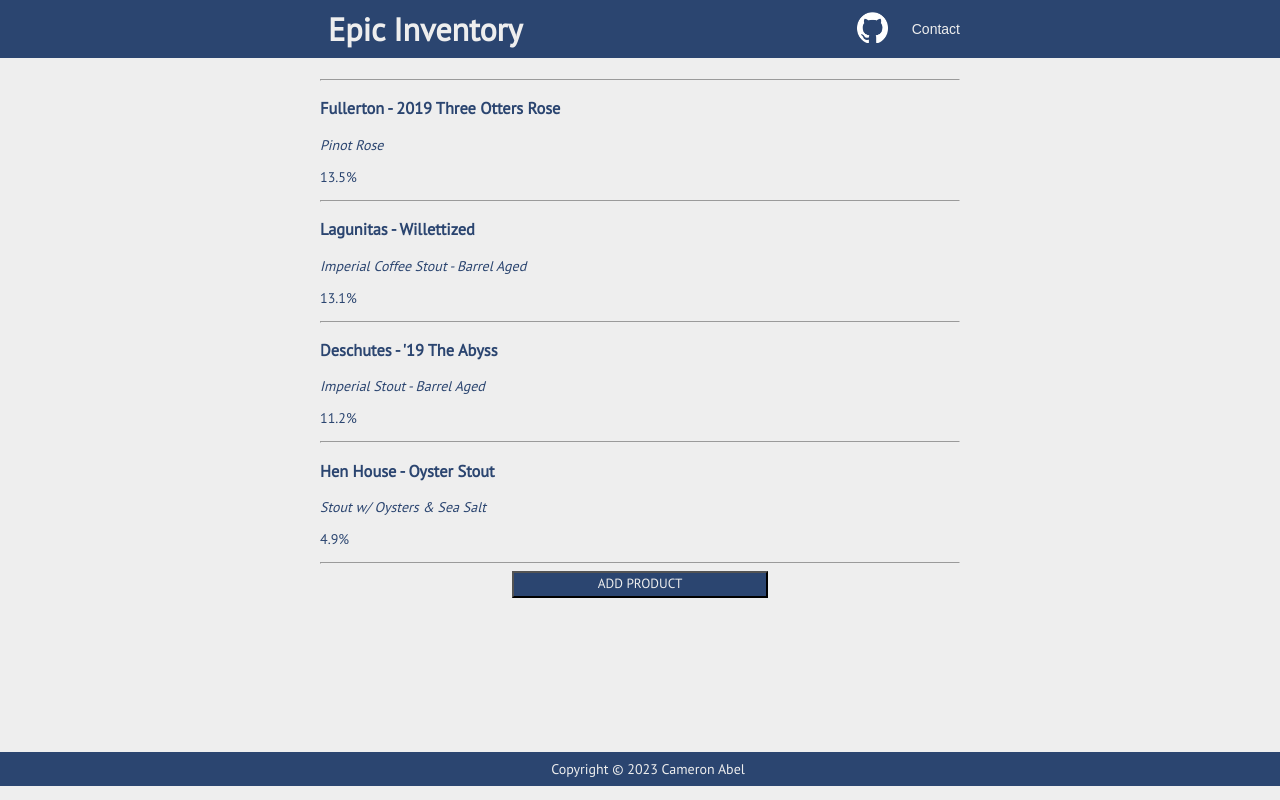
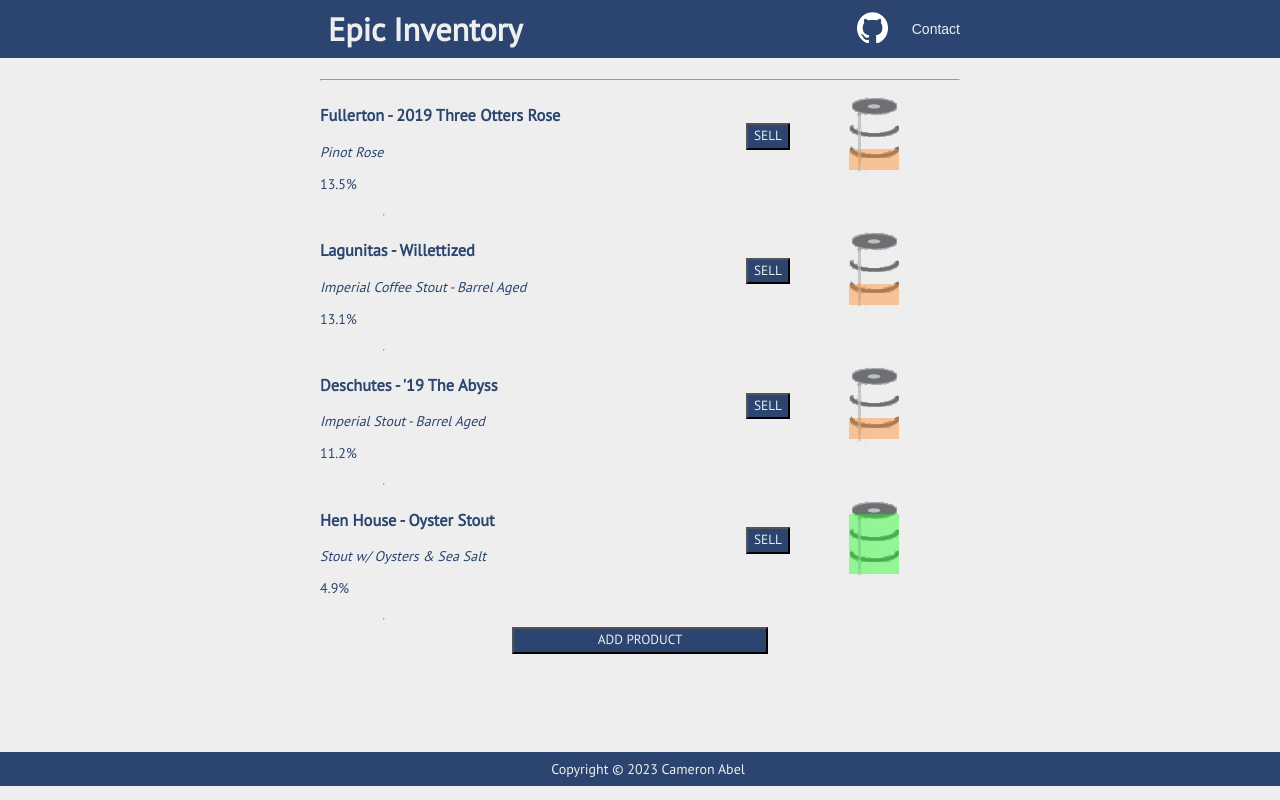
Before and after one commit to cameronabel/epic-inventory, a React (Create React App) app: page / in a window 1280 px wide. Built offline with nearby package versions, Linux system fonts and the light colour scheme.

Commit message:
sell button implemented

```diff
--- a/src/components/NewProductForm.js
+++ b/src/components/NewProductForm.js
@@ -10,6 +10,7 @@
       name: e.target.name.value,
       vendor: e.target.vendor.value,
       shortDescription: e.target.shortDescription.value,
+      abv: e.target.abv.value,
       id: v4()
     });
   }
--- a/src/components/Product.js
+++ b/src/components/Product.js
@@ -3,12 +3,38 @@
 
 
 export default function Product(props){
+  let color = "#1CFF2870";
+  let level = 1;
+  if (props.qty <= 100 && props.qty > 50) {
+    color = "#D2FF2870";
+    level = 0.75;
+  } else if (props.qty <= 50 && props.qty > 10) {
+    color = "#FF8A2870";
+    level = 0.35;
+  } else if (props.qty <= 10) {
+    color = "#FF002890";
+    level = 0.1
+  }
+
   return (
     <>
-      <div class="product" onClick={() => props.whenProductClicked(props.id)}>
-        <h3>{props.vendor} - {props.name}</h3>
-        <p><em>{props.shortDescription}</em></p>
-        <p>{props.abv}%</p>
+      <div class="product" >
+        <div class="detail-container" onClick={() => props.whenProductClicked(props.id)}>
+          <h3>{props.vendor} - {props.name}</h3>
+          <p><em>{props.shortDescription}</em></p>
+          <p>{props.abv}%</p>
+        </div>
+        <div class="sell-container">
+          <button onClick={() => props.whenSellButtonClicked(props.id)}class="btn sell">Sell</button>
+        </div>
+        <div class="keg-container">
+
+          <div style={{position: "absolute", top:0, left:0}}>
+            <img class="keg" src="keg.png" />
+          </div>
+          <div id="overlay" style={{position: 'absolute', zIndex: 9, bottom: 20, left:0, margin: 17, background: color, width: 50, height: 60 * level}} />
+
+        </div>
         <hr />
       </div>
     </>
@@ -22,5 +48,6 @@
   abv: PropTypes.number.isRequired,
   qty: PropTypes.number.isRequired,
   id: PropTypes.string,
-  whenProductClicked: PropTypes.func
+  whenProductClicked: PropTypes.func,
+  whenSellButtonClicked: PropTypes.func
 };
--- a/src/components/ProductControl.js
+++ b/src/components/ProductControl.js
@@ -81,8 +81,10 @@
     });
   }
 
-  handleDecrementingProductQuantity = (productToDecrement) => {
+  handleDecrementingProductQuantity = (id) => {
+    let productToDecrement = this.state.mainProductList.filter(product => product.id === id)[0];
     productToDecrement.qty -= 1;
+    this.forceUpdate();
   }
 
   render(){
@@ -94,6 +96,7 @@
         currentlyVisibleState = <ProductList
           productList={this.state.mainProductList}
           onProductSelection={this.handleChangingSelectedProduct}
+          whenSellButtonClicked={this.handleDecrementingProductQuantity}
         />
         buttonText="Add Product"
         break
--- a/src/components/ProductDetail.js
+++ b/src/components/ProductDetail.js
@@ -10,6 +10,8 @@
         <h1>Product Detail</h1>
         <h3>{product.name} - {product.vendor}</h3>
         <p><em>{product.shortDescription}</em></p>
+        <p>{product.abv}</p>
+        <p>Qty: {product.qty}</p>
         <button onClick={onClickingEdit}>Edit Product</button>
         <button onClick={() => onClickingDelete(product.id)}>Delete</button>
       </div>
--- a/src/components/ProductList.js
+++ b/src/components/ProductList.js
@@ -10,6 +10,7 @@
         <hr />
         {props.productList.map((product) =>
           <Product
+            whenSellButtonClicked={props.whenSellButtonClicked}
             whenProductClicked={props.onProductSelection}
             vendor={product.vendor}
             name={product.name}
@@ -27,5 +28,6 @@
 
 ProductList.propTypes = {
   productList: PropTypes.array,
-  onProductSelection: PropTypes.func
+  onProductSelection: PropTypes.func,
+  whenSellButtonClicked: PropTypes.func
 };
--- a/src/index.css
+++ b/src/index.css
@@ -84,7 +84,34 @@
   background: #7180AC;
 }
 
+.product {
+  display: grid;
+  grid-template-columns: repeat(5, 1fr);
+  grid-template-rows: 1fr;
+  grid-column-gap: 0px;
+  grid-row-gap: 0px;
+}
+
 .product:hover {
-  cursor: pointer;
   background: #dddddd;
 }
+
+.detail-container {
+  grid-area: 1 / 1 / 2 / 4;
+  cursor: pointer;
+}
+
+.sell-container {
+  grid-area: 1 / 4 / 2 / 5;
+}
+
+.keg-container {
+  align-items: center;
+  text-align: center;
+  grid-area: 1 / 5 / 2 / 6;
+  position: relative;
+}
+
+.sell {
+  margin-top: 35px;
+}
```
Also changed, not shown: public/keg.png (added).
